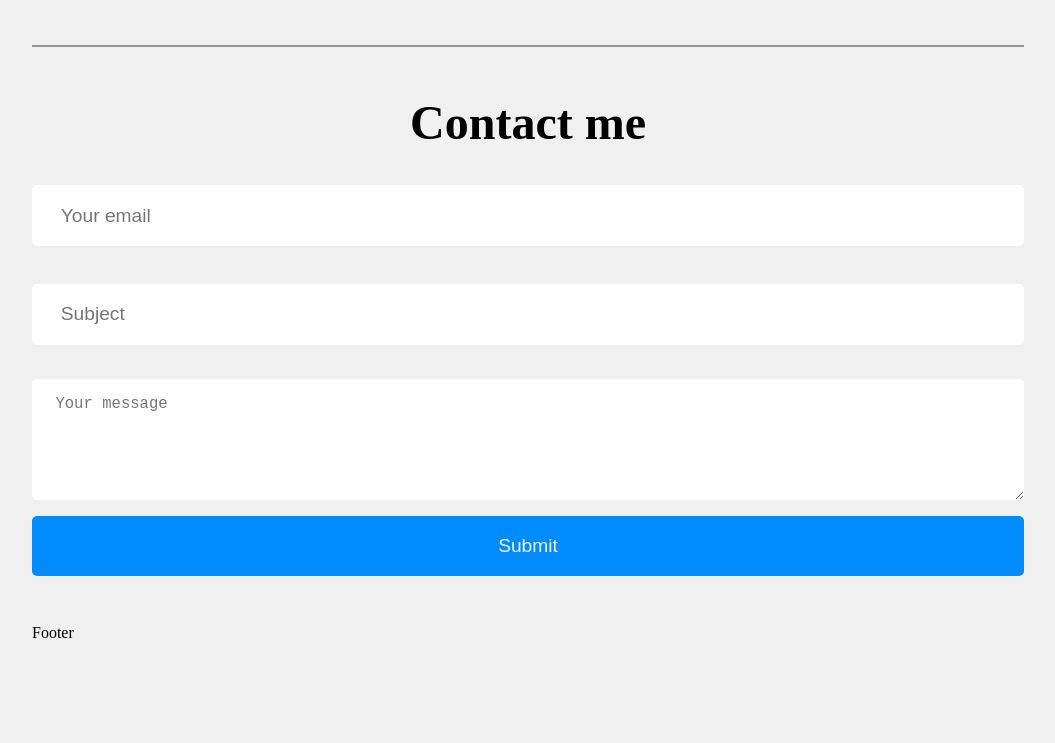
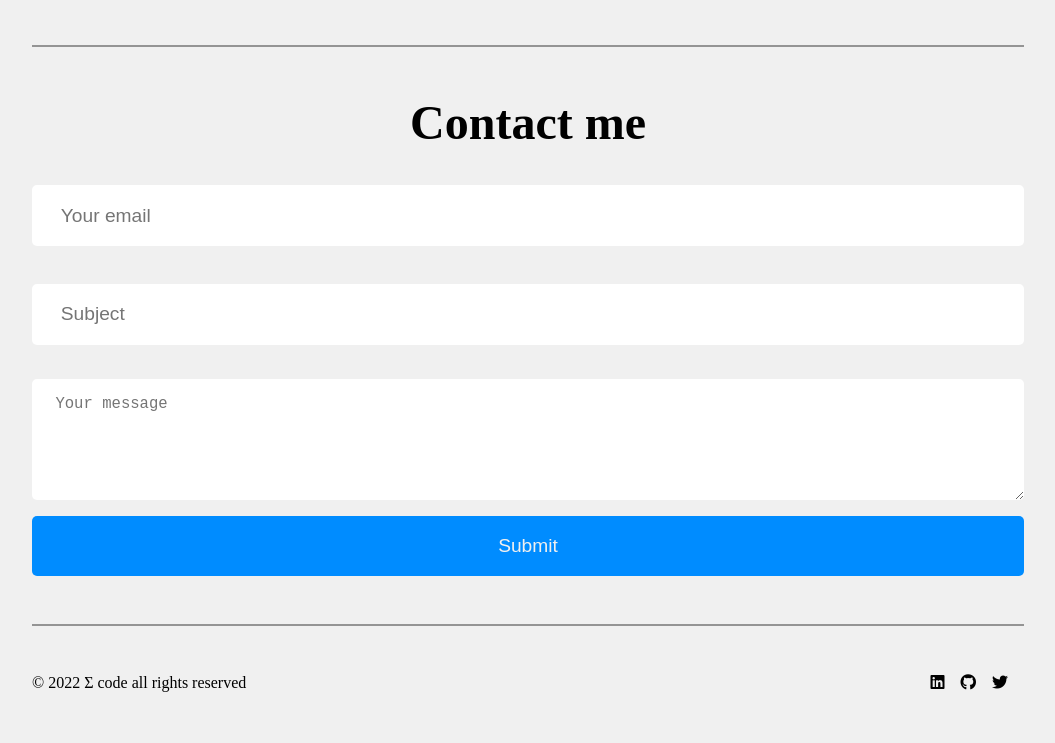
Before and after one commit to amineProjects/benahmedamine.com, a Gatsby site: page / in a window 1280 px wide. Shown: the part 1191-1934 px from the top of the page, without its empty margins (112-1167 px from the left). Before the commit the page ends 1849 px from the top, so only its background shows below. Built offline with nearby package versions, Linux system fonts and the light colour scheme; Gatsby itself is replaced by a stand-in of ours.

Commit message:
feat: add footer component

```diff
--- a/src/components/footer/Footer.js
+++ b/src/components/footer/Footer.js
@@ -1,7 +1,35 @@
 import React from "react";
 
+import "./footer.scss";
+
 const Footer = () => {
-  return <div>Footer</div>;
+  return (
+    <div className="section footer">
+      <p className="footer--copy">
+        &copy; 2022 &Sigma; code all rights reserved{" "}
+      </p>
+      <ul className="footer--social">
+        <li>
+          <a
+            href="https://www.linkedin.com/in/mohammed-amine-benahmed-b7838917b/"
+            target="_blank"
+          >
+            <i className="fa-brands fa-linkedin"></i>
+          </a>
+        </li>
+        <li>
+          <a href="https://github.com/amineProjects" target="_blank">
+            <i className="fa-brands fa-github"></i>
+          </a>
+        </li>
+        <li>
+          <a href="https://twitter.com/b_aminoe" target="_blank">
+            <i className="fa-brands fa-twitter"></i>
+          </a>
+        </li>
+      </ul>
+    </div>
+  );
 };
 
 export default Footer;
--- a/src/components/footer/footer.scss
+++ b/src/components/footer/footer.scss
@@ -0,0 +1,16 @@
+.footer {
+  display: flex;
+  flex-direction: row;
+  justify-content: space-between;
+  &--social {
+    display: flex;
+    flex-direction: row;
+    justify-content: space-between;
+    & li {
+      margin-right: 1em;
+    }
+    & a {
+      color: #000;
+    }
+  }
+}
--- a/src/pages/index.js
+++ b/src/pages/index.js
@@ -23,8 +23,8 @@ const IndexPage = () => {
         <Skills />
         <Projects />
         <Contact />
-        <Footer />
       </main>
+      <Footer />
     </div>
   );
 };
```
